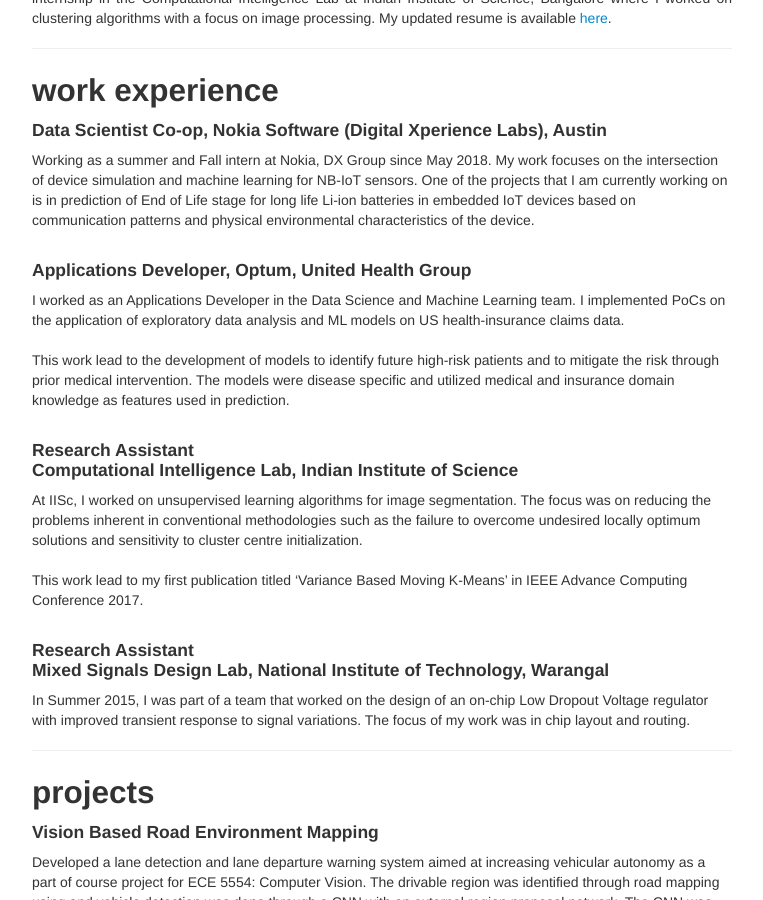
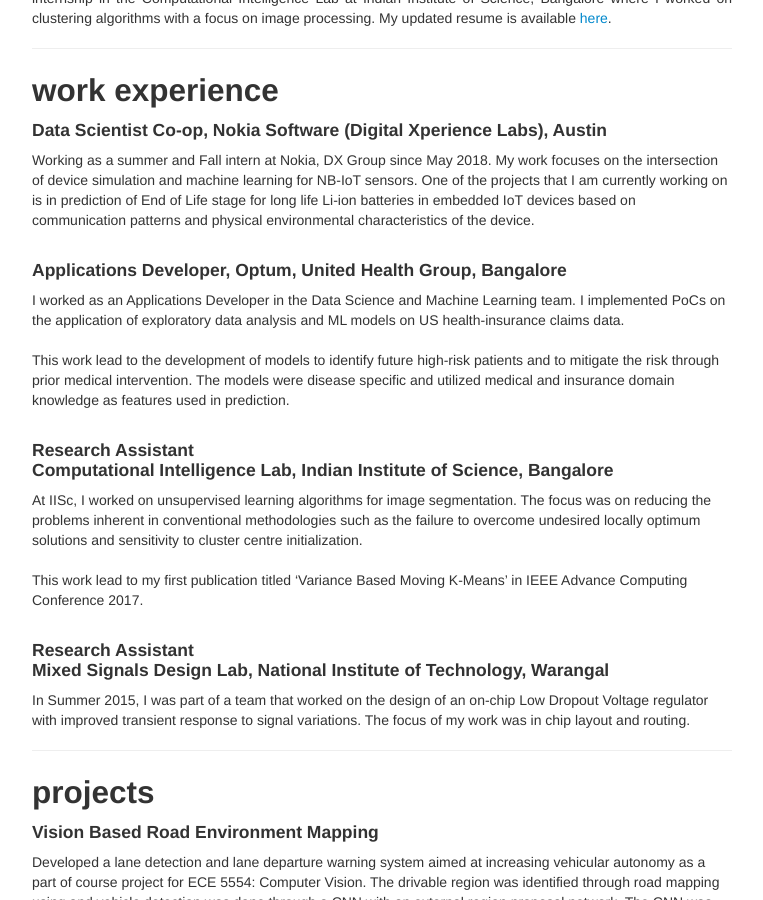
Before and after one commit to rvp22/rvp22.github.io, a Jekyll site: the page built from index.md, in a window 1280 px wide and 900 px high, scrolled down 651 px. Shown: the whole window, without its empty margins (258-1021 px from the left). Built offline with Jekyll 4.4.1, drawn with Linux system fonts in a browser that asks for light colours.

Commit message:
Update index.md

```diff
--- a/index.md
+++ b/index.md
@@ -42,7 +42,7 @@
 
 <br> <br>
 
-<h4>Applications Developer, Optum, United Health Group</h4>
+<h4>Applications Developer, Optum, United Health Group, Bangalore</h4>
 
 I worked as an Applications Developer in the Data Science and Machine Learning team. I implemented PoCs on the application of exploratory data analysis and ML models on US health-insurance claims data.
 <br><br>
@@ -50,7 +50,7 @@
 
 <br> <br>
 
-<h4>Research Assistant <br> Computational Intelligence Lab, Indian Institute of Science</h4>
+<h4>Research Assistant <br> Computational Intelligence Lab, Indian Institute of Science, Bangalore</h4>
 
 At IISc, I worked on unsupervised learning algorithms for image segmentation. The focus was on reducing the problems inherent in conventional methodologies such as the failure to overcome undesired locally optimum solutions and sensitivity to cluster centre initialization.
 <br><br>
```
